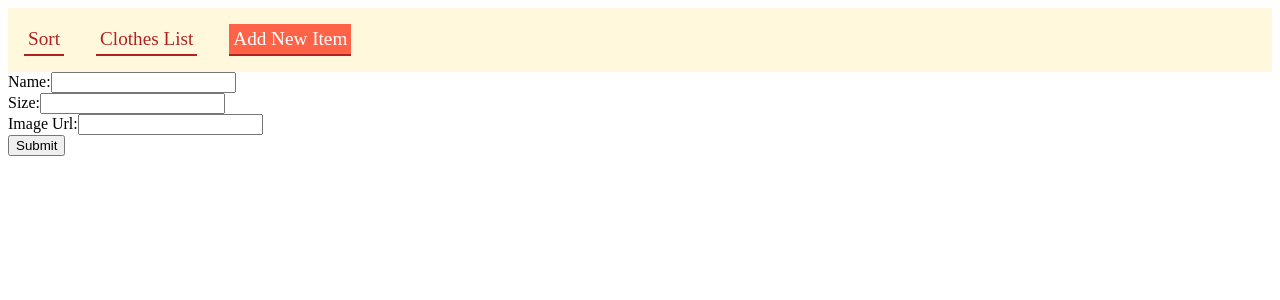
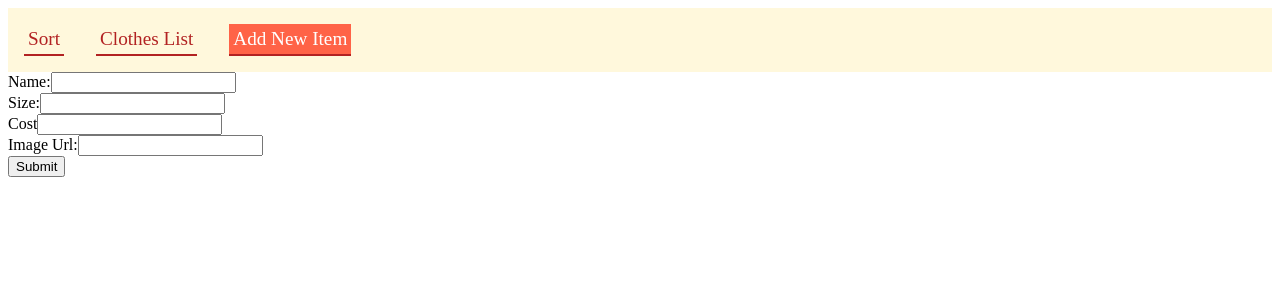
Before and after one commit to pdutra201/Phase-2-Project, a React (Create React App) app: page /addnewitem in a window 1280 px wide. Shown: the top 300 px of the page. Built offline with nearby package versions, Linux system fonts and the light colour scheme; no server answers.

Commit message:
updated NewItem.js to include price and updated url to image

```diff
--- a/src/components/App.js
+++ b/src/components/App.js
@@ -37,7 +37,8 @@ function App() {
       body: JSON.stringify({
         name: newItem.name,
         size: newItem.size,
-        image: newItem.url
+        price: newItem.price,
+        image: newItem.image
       })
     })
       .then(resp => resp.json())
--- a/src/components/NewItem.js
+++ b/src/components/NewItem.js
@@ -5,7 +5,8 @@ function NewItem({addNewItem}){
     const [newItem, setNewItem] = useState({
         name:"",
         size:"",
-        url:""
+        price:"",
+        image:""
     })
 
     function handleSumbit(e){
@@ -20,8 +21,11 @@ function NewItem({addNewItem}){
             <label>Size:</label>
             <input type="text" name="size" onChange={e => setNewItem({...newItem, size:e.target.value})} value={newItem.size}/>
             <br/>
+            <label>Cost</label>
+            <input type="text" name="cost" onChange={e => setNewItem({...newItem, price:e.target.value})} value={newItem.price}/>
+            <br/>
             <label>Image Url:</label>
-            <input type="text" name="image" onChange={e => setNewItem({...newItem, url:e.target.value})} value={newItem.url}/>
+            <input type="text" name="image" onChange={e => setNewItem({...newItem, image:e.target.value})} value={newItem.image}/>
             <br/>
             <button type="submit">Submit</button>
 
```
